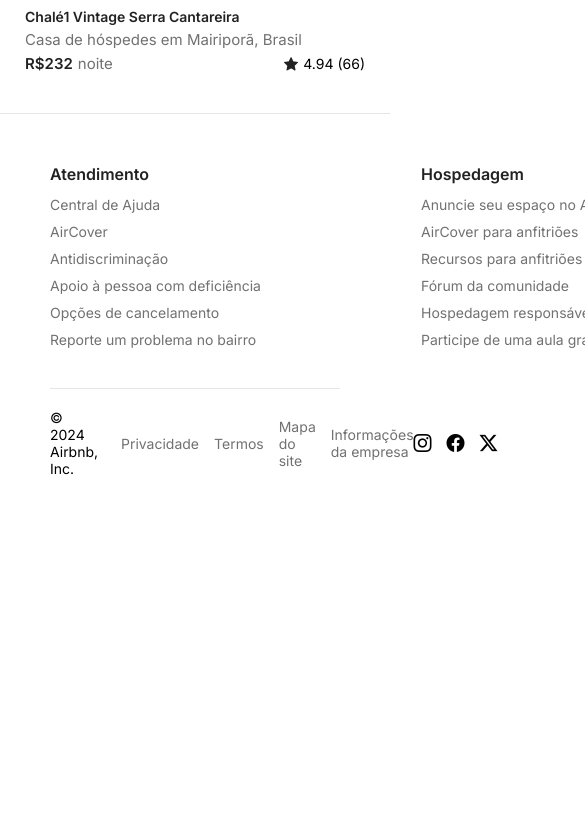
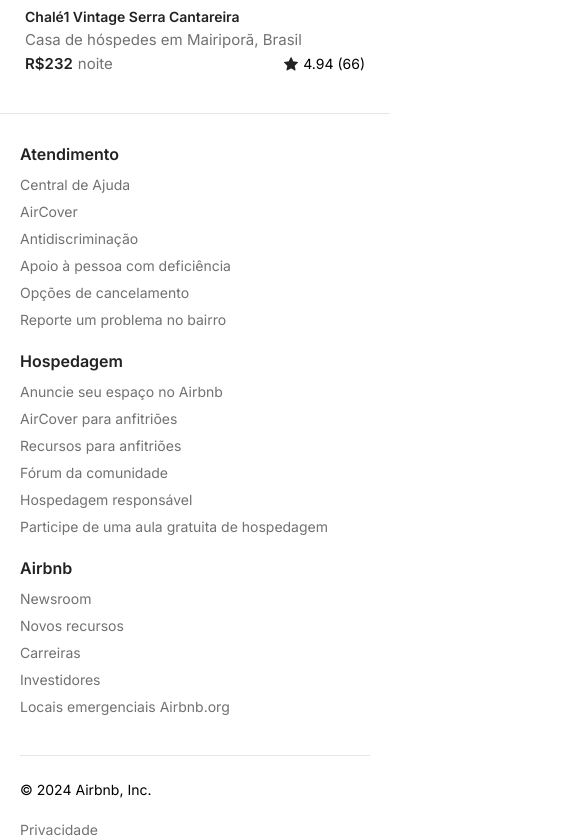
Before and after one commit to arthursoares17/airbnb-redesign, a Vue app: page / in a window 390 px wide. Shown: the part 4728-5566 px from the top of the page, 585 px wide, since content can reach past the window. Before the commit the page ends 5235 px from the top, so only its background shows below. Built offline with nearby package versions, Linux system fonts and the light colour scheme.

Commit message:
add css footer mobile

```diff
--- a/src/assets/css/footer.css
+++ b/src/assets/css/footer.css
@@ -84,6 +84,44 @@
   color: var(--color-primary-2);
 }
 
+@media screen and (max-width: 768px) {
+  .footer {
+    padding: 30px 20px;
+    margin-bottom: 78px;
+  }
+
+  .footer__top {
+    flex-direction: column;
+    gap: 23px;
+  }
+
+  .footer__info {
+    width: 100%;
+  }
+
+  .footer__bottom {
+    flex-direction: column;
+    padding-top: 25px;
+  }
+
+  .footer__terms {
+    flex-direction: column;
+    align-items: self-start;
+    width: 100%;
+  }
+
+  .footer__list-terms {
+    flex-direction: column;
+    align-items: self-start;
+  }
+
+  .footer__social {
+    align-items: self-start;
+    width: 100%;
+    margin-top: 17px;
+  }
+}
+
 /**
   * START FOOTER *
 **/
```
